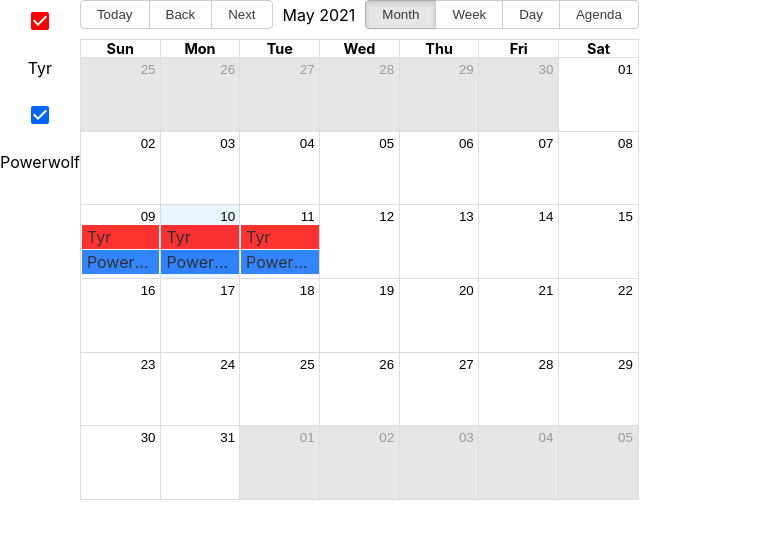
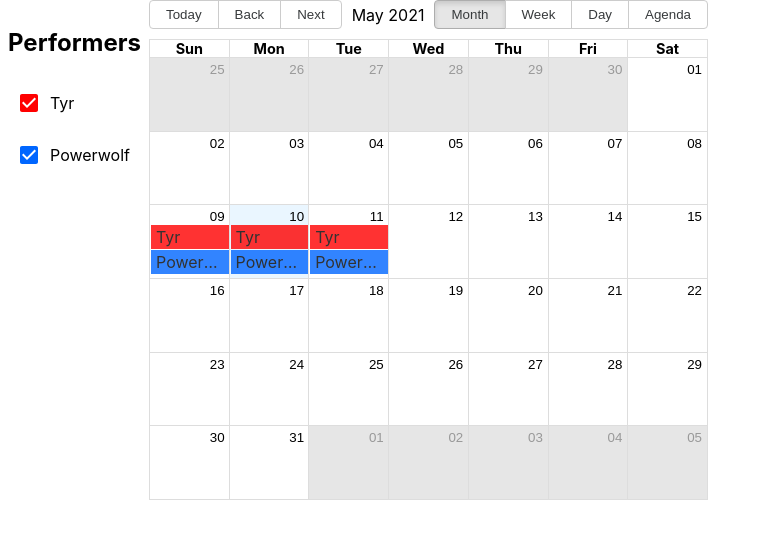
Before and after one commit to SheaMeyers/performer-calendar-app, a React (Create React App) app: page / in a window 1280 px wide. Shown: the top 538 px of the page, without its empty margins (0-770 px from the left). Built offline with nearby package versions, Linux system fonts and the light colour scheme.

Commit message:
Styling changes

```diff
--- /dev/null
+++ b/src/Band.css
@@ -0,0 +1,3 @@
+.Band-div {
+    display: flex;
+}
--- a/src/Band.tsx
+++ b/src/Band.tsx
@@ -1,6 +1,7 @@
 import React, { useState } from 'react';
 import Checkbox from '@material-ui/core/Checkbox';
 import { useDispatch } from "react-redux";
+import './Band.css';
 
 
 interface BandProps {
@@ -23,7 +24,7 @@
     };
 
     return (
-        <div>
+        <div className="Band-div">
             <Checkbox
                 checked={checked}
                 onChange={handleChange}
--- /dev/null
+++ b/src/BandsList.css
@@ -0,0 +1,3 @@
+.Bands-List {
+    margin: 0.5rem;
+}
--- a/src/BandsList.tsx
+++ b/src/BandsList.tsx
@@ -1,6 +1,7 @@
 import React from 'react';
 import Band from './Band';
 import myBandsList from './exampleBands';
+import './BandsList.css';
 
 
 
@@ -8,9 +9,10 @@
 
     return (
         <div className="Bands-List">
+            <h2>Performers</h2>
             {myBandsList.map(band => {
                 return (
-                    <Band name={band.name} color={band.color}/>
+                    <Band key={band.name} name={band.name} color={band.color}/>
                 )
             })}
         </div>
```
